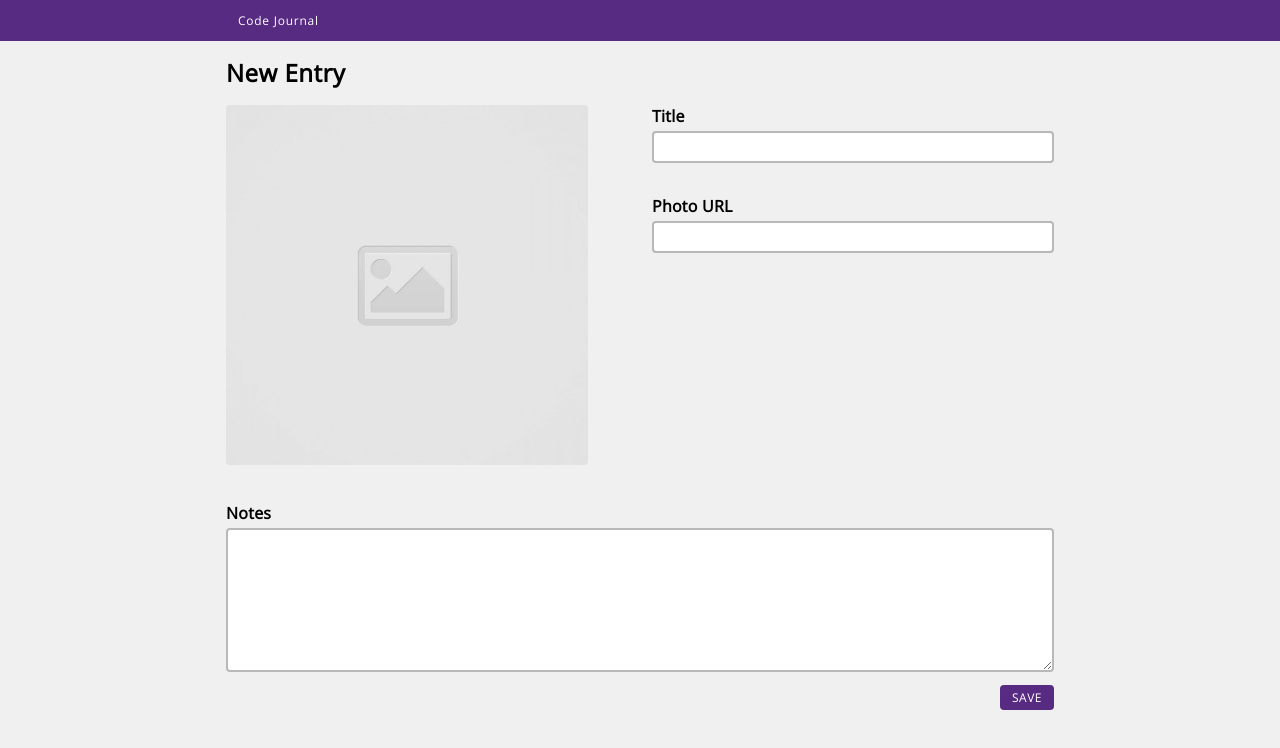
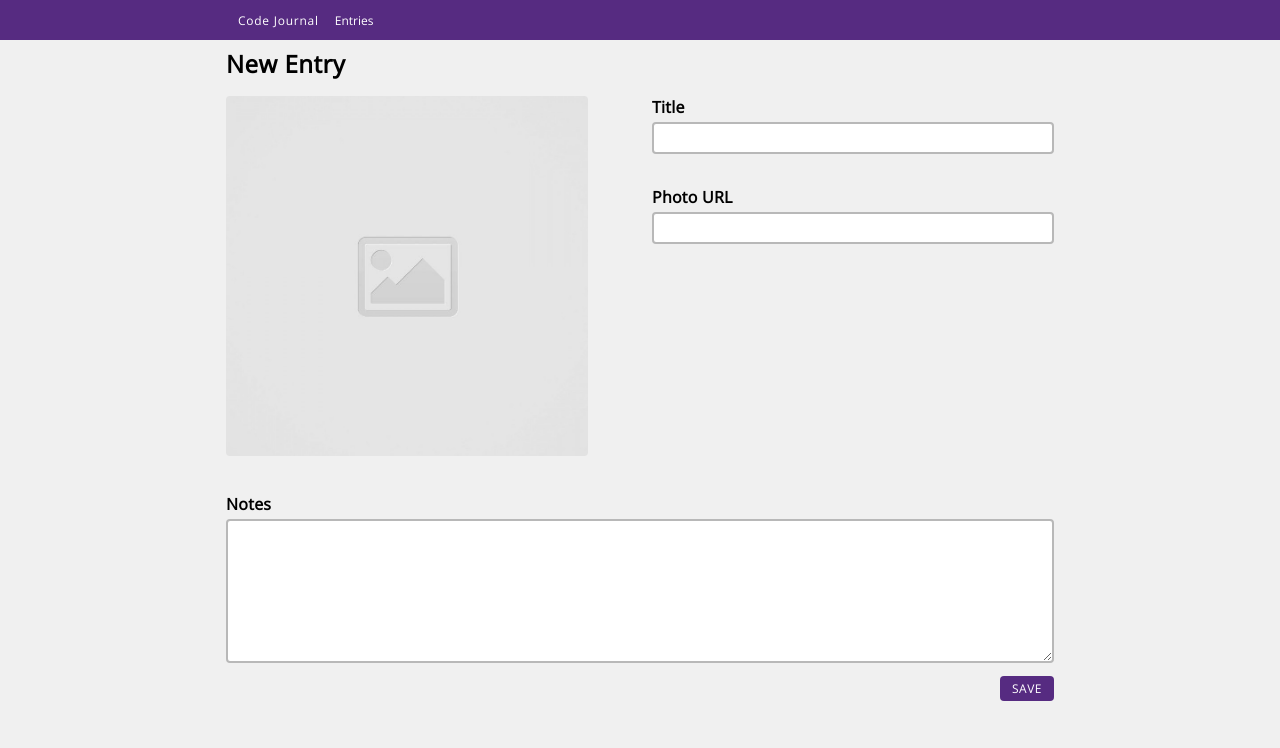
Before and after one commit to brandon-moy/code-journal, a website: page index.html in a window 1280 px wide. Drawn offline with nearby package versions, Linux system fonts and the light colour scheme.

Commit message:
Add a navigation item to the navbar for Entries.

```diff
--- a/css/styles.css
+++ b/css/styles.css
@@ -11,6 +11,27 @@ body {
 
 .head-background {
   background-color: rgb(86, 43, 129);
+  position: fixed;
+  width: 100%;
+  height: 2.5rem;
+}
+
+nav {
+  display: flex;
+  align-items: center;
+  position: fixed;
+  width: 100%;
+}
+
+.entries-link {
+  text-decoration: none;
+  color: white;
+  font-size: 0.75em;
+  padding-left: 1rem;
+}
+
+.entry-form {
+  padding-top: 2rem;
 }
 
 .entry-header {
--- a/index.html
+++ b/index.html
@@ -25,13 +25,16 @@
         <div class="container">
           <div class="row">
             <div class="column-full">
-              <p class="journal-head">Code Journal</p>
+              <nav>
+                <p class="journal-head">Code Journal</p>
+                <a href="#" class="entries-link">Entries</a>
+              </nav>
             </div>
           </div>
         </div>
       </div>
       <div class="container">
-        <form class="entry-form">
+        <form class="entry-form" id="entry-form">
           <div class="row">
             <div class="column-half">
               <h3 class="entry-header">New Entry</h3>
```
